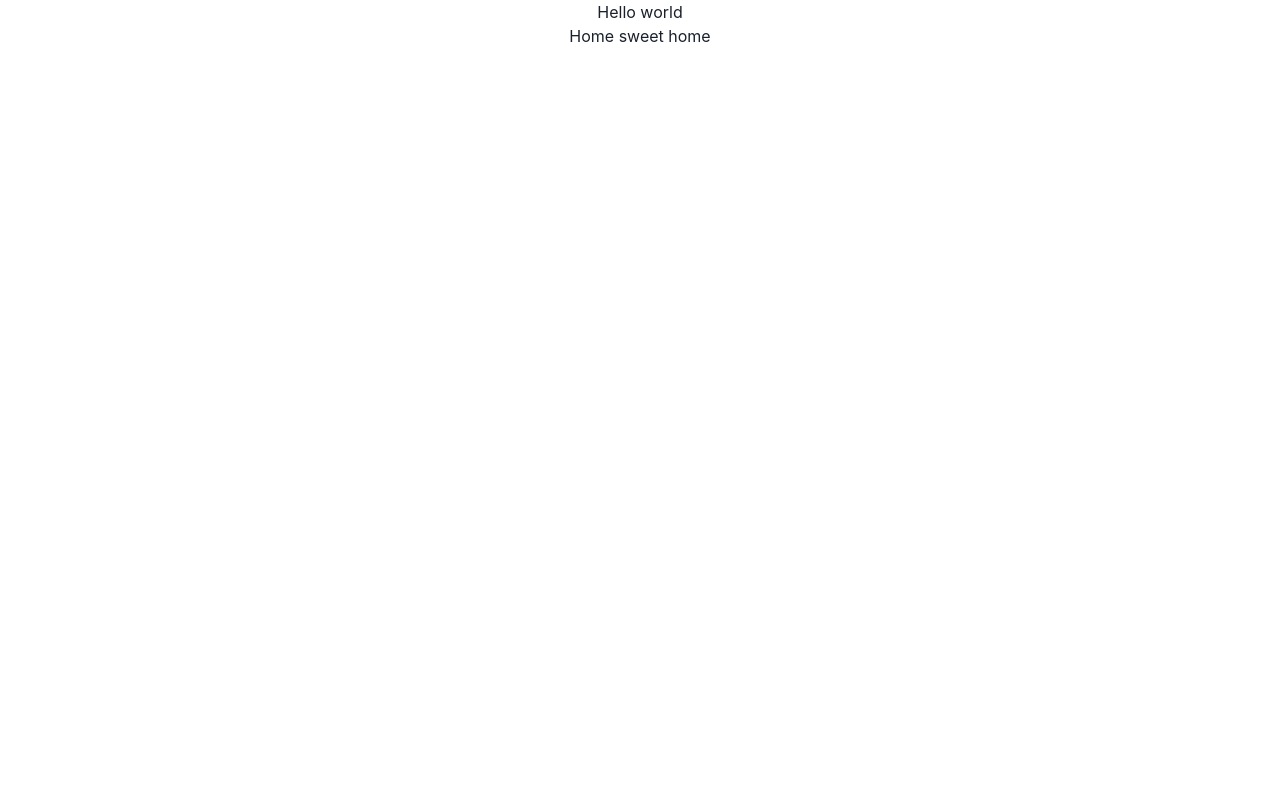
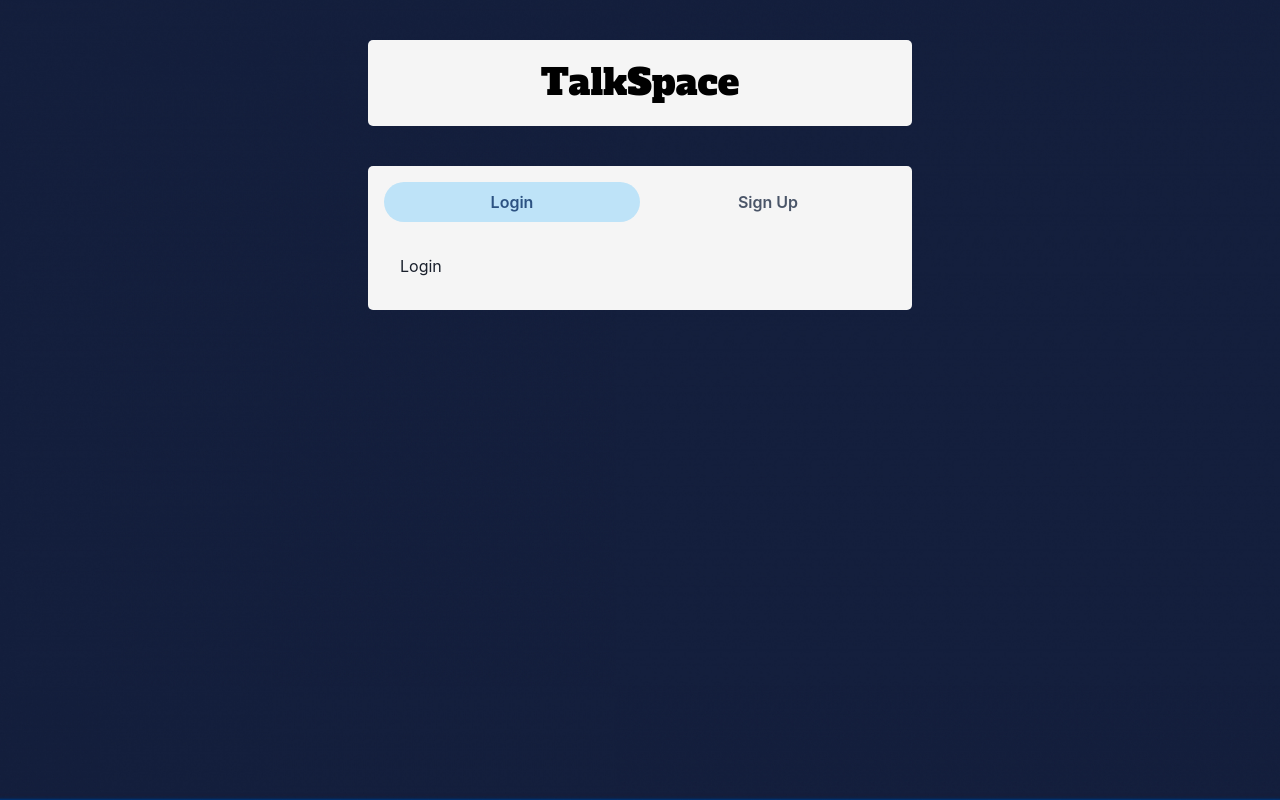
Before and after one commit to Constantine7s/talkspace, a React (Create React App) app in the folder frontend/: page / in a window 1280 px wide. Built offline with nearby package versions, Linux system fonts and the light colour scheme.

Commit message:
feat: create basic login screen layout and update css

```diff
--- a/frontend/src/App.css
+++ b/frontend/src/App.css
@@ -1,38 +1,8 @@
-.App {
-  text-align: center;
-}
-
-.App-logo {
-  height: 40vmin;
-  pointer-events: none;
-}
-
-@media (prefers-reduced-motion: no-preference) {
-  .App-logo {
-    animation: App-logo-spin infinite 20s linear;
-  }
-}
-
-.App-header {
-  background-color: #282c34;
+@import url('https://fonts.googleapis.com/css2?family=Alfa+Slab+One&family=Work+Sans:wght@300&display=swap');
+.App{
   min-height: 100vh;
   display: flex;
-  flex-direction: column;
-  align-items: center;
-  justify-content: center;
-  font-size: calc(10px + 2vmin);
-  color: white;
+  background-image: url("./background.jpg");
+  background-size: cover;
+  background-position: center;
 }
-
-.App-link {
-  color: #61dafb;
-}
-
-@keyframes App-logo-spin {
-  from {
-    transform: rotate(0deg);
-  }
-  to {
-    transform: rotate(360deg);
-  }
-}
--- a/frontend/src/App.js
+++ b/frontend/src/App.js
@@ -6,7 +6,6 @@
 function App() {
   return (
     <div className="App">
-      <h1>Hello world</h1>
       <Route path="/" component={Homepage} exact/>
       <Route path="/chats" component={ChatPage}/>
     </div>
--- a/frontend/src/pages/Homepage.js
+++ b/frontend/src/pages/Homepage.js
@@ -1,9 +1,48 @@
 import React from 'react';
+import {
+  Box,
+  Container,
+  Text,
+  Tabs,
+  TabList,
+  TabPanels,
+  Tab,
+  TabPanel,
+} from '@chakra-ui/react';
 
 export const Homepage = () => {
   return (
-    <div className="Homepage">
-      <h1>Home sweet home</h1>
-    </div>
+    <Container maxW="xl" centerContent>
+      <Box
+        d="flex"
+        justifyContent="center"
+        p={4}
+        bg="whitesmoke"
+        w="100%"
+        borderRadius="5px"
+        m="40px 0 40px 0"
+      >
+        <Text
+          align="center"
+          fontSize="4xl"
+          fontFamily="Alfa Slab One"
+          color="black"
+        >
+          TalkSpace
+        </Text>
+      </Box>
+      <Box p={4} bg="whitesmoke" w="100%" borderRadius="5px">
+        <Tabs  isFitted variant="soft-rounded">
+          <TabList mb="1em">
+            <Tab>Login</Tab>
+            <Tab>Sign Up</Tab>
+          </TabList>
+          <TabPanels>
+            <TabPanel>Login</TabPanel>
+            <TabPanel>Sign Up</TabPanel>
+          </TabPanels>
+        </Tabs>
+      </Box>
+    </Container>
   );
 };
```
Also changed, not shown: frontend/src/background.jpg (added).
